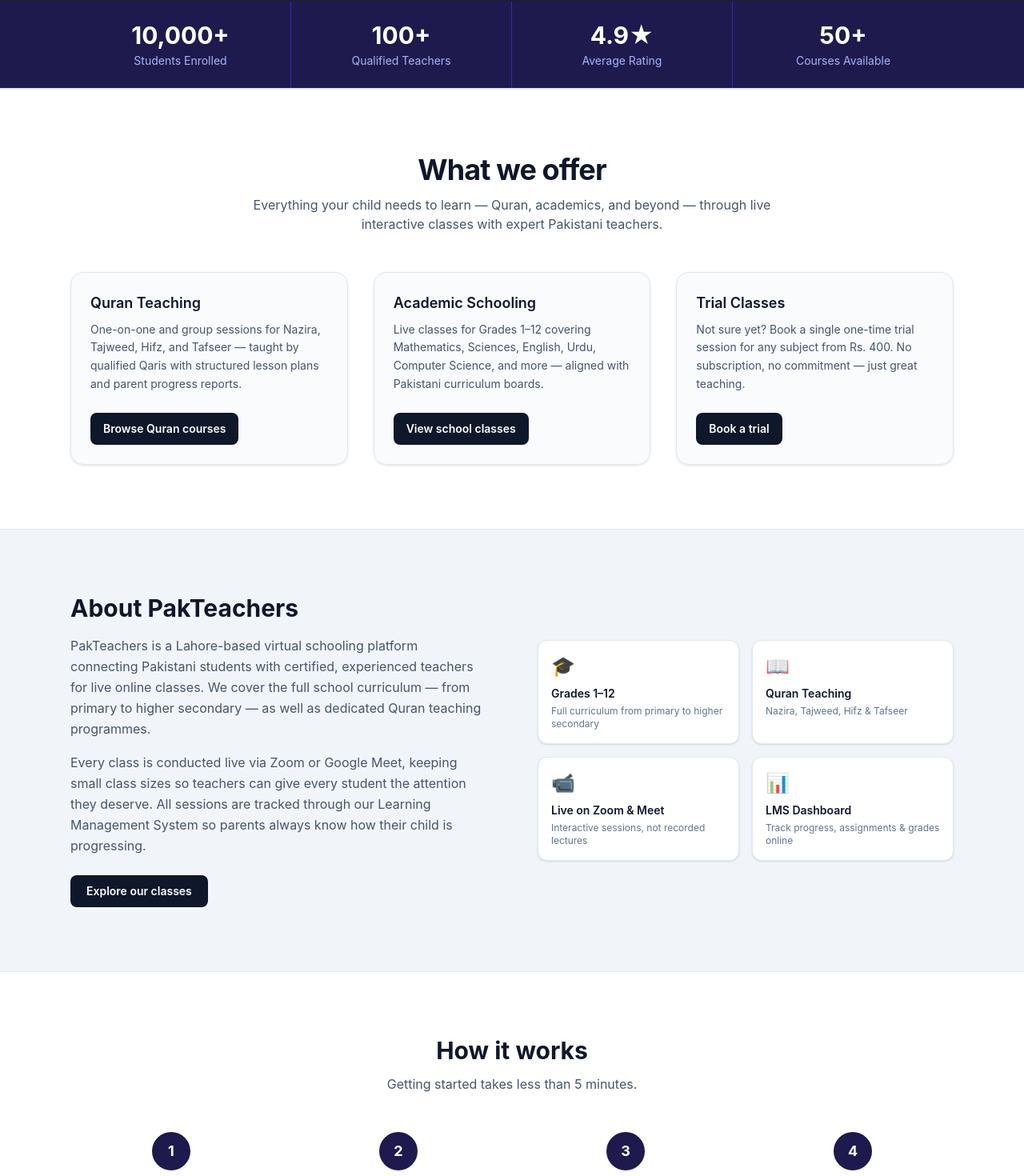
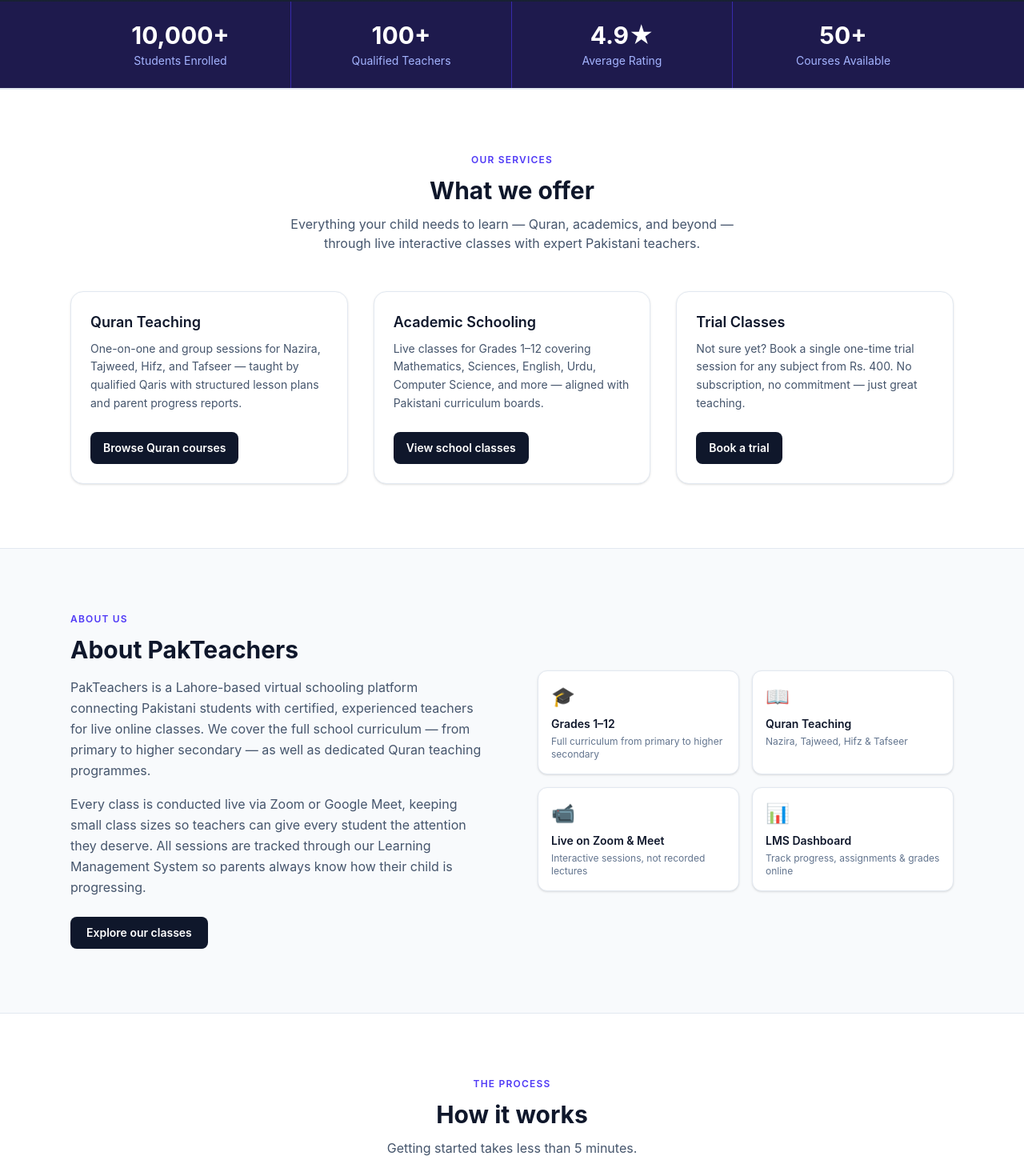
Before and after one commit to coditiumsolutions/PakTeachers, a React (Vite) app: page / in a window 1280 px wide. Shown: the part 717-2187 px from the top of the page at 80% size. Built offline with nearby package versions, Linux system fonts and the light colour scheme; grey boxes are pictures that could not be loaded.

Commit message:
Update: Improve Homepage UI

```diff
--- a/src/components/FeatureSection.tsx
+++ b/src/components/FeatureSection.tsx
@@ -1,4 +1,15 @@
 import { Link } from 'react-router-dom'
+
+const STYLES = `
+  @keyframes hpFadeUp {
+    from { opacity: 0; transform: translateY(14px); }
+    to   { opacity: 1; transform: translateY(0); }
+  }
+  .hp-fade { animation: hpFadeUp 0.5s ease both; }
+  .hp-fade-1 { animation-delay: 0.05s; }
+  .hp-fade-2 { animation-delay: 0.13s; }
+  .hp-fade-3 { animation-delay: 0.21s; }
+`
 
 const cards = [
   {
@@ -27,19 +38,21 @@
 export function FeatureSection() {
   return (
     <section id="services" className="scroll-mt-(--nav-stack-height) border-t border-slate-200 bg-white py-16 sm:py-20">
+      <style>{STYLES}</style>
       <div className="mx-auto max-w-6xl px-4 sm:px-6">
-        <div className="mx-auto max-w-2xl text-center">
-          <h2 className="text-3xl font-bold tracking-tight text-slate-900 sm:text-4xl">What we offer</h2>
+        <div className="mx-auto max-w-xl text-center">
+          <p className="text-xs font-semibold uppercase tracking-widest text-indigo-600">Our Services</p>
+          <h2 className="mt-3 text-2xl font-bold text-slate-900 sm:text-3xl">What we offer</h2>
           <p className="mt-3 text-slate-600">
             Everything your child needs to learn — Quran, academics, and beyond — through live interactive classes with expert Pakistani teachers.
           </p>
         </div>
 
         <div className="mt-12 grid gap-8 sm:grid-cols-2 lg:grid-cols-3">
-          {cards.map((card) => (
+          {cards.map((card, i) => (
             <article
               key={card.title}
-              className="flex flex-col rounded-2xl border border-slate-200 bg-slate-50/80 p-6 shadow-sm transition hover:border-slate-300 hover:shadow-md"
+              className={`hp-fade hp-fade-${i + 1} flex flex-col rounded-2xl border border-slate-200 bg-white p-6 shadow-sm transition hover:border-indigo-200 hover:shadow-md`}
             >
               <h3 className="text-lg font-semibold text-slate-900">{card.title}</h3>
               <p className="mt-2 flex-1 text-sm leading-relaxed text-slate-600">{card.description}</p>
--- a/src/pages/HomePage.tsx
+++ b/src/pages/HomePage.tsx
@@ -1,6 +1,18 @@
 import { Link } from 'react-router-dom'
 import { HeroSlider } from '../components/HeroSlider'
 import { FeatureSection } from '../components/FeatureSection'
+
+const STYLES = `
+  @keyframes hpFadeUp {
+    from { opacity: 0; transform: translateY(14px); }
+    to   { opacity: 1; transform: translateY(0); }
+  }
+  .hp-fade { animation: hpFadeUp 0.5s ease both; }
+  .hp-fade-1 { animation-delay: 0.05s; }
+  .hp-fade-2 { animation-delay: 0.13s; }
+  .hp-fade-3 { animation-delay: 0.21s; }
+  .hp-fade-4 { animation-delay: 0.30s; }
+`
 
 const stats = [
   { value: '10,000+', label: 'Students Enrolled' },
@@ -12,6 +24,7 @@
 export function HomePage() {
   return (
     <>
+      <style>{STYLES}</style>
       <HeroSlider />
 
       {/* Stats bar */}
@@ -29,11 +42,12 @@
       <FeatureSection />
 
       {/* About */}
-      <section id="about" className="scroll-mt-(--nav-stack-height) border-t border-slate-200 bg-slate-100 py-16 sm:py-20">
+      <section id="about" className="scroll-mt-(--nav-stack-height) border-t border-slate-200 bg-slate-50 py-16 sm:py-20">
         <div className="mx-auto max-w-6xl px-4 sm:px-6">
           <div className="grid gap-10 lg:grid-cols-2 lg:gap-16 lg:items-center">
             <div>
-              <h2 className="text-2xl font-bold text-slate-900 sm:text-3xl">About PakTeachers</h2>
+              <p className="text-xs font-semibold uppercase tracking-widest text-indigo-600">About Us</p>
+              <h2 className="mt-3 text-2xl font-bold text-slate-900 sm:text-3xl">About PakTeachers</h2>
               <p className="mt-4 text-slate-600 leading-relaxed">
                 PakTeachers is a Lahore-based virtual schooling platform connecting Pakistani students with certified, experienced teachers for live online classes. We cover the full school curriculum — from primary to higher secondary — as well as dedicated Quran teaching programmes.
               </p>
@@ -65,8 +79,9 @@
       {/* How it works */}
       <section id="how-it-works" className="scroll-mt-(--nav-stack-height) border-t border-slate-200 bg-white py-16 sm:py-20">
         <div className="mx-auto max-w-6xl px-4 sm:px-6">
-          <div className="mx-auto max-w-2xl text-center">
-            <h2 className="text-2xl font-bold text-slate-900 sm:text-3xl">How it works</h2>
+          <div className="mx-auto max-w-xl text-center">
+            <p className="text-xs font-semibold uppercase tracking-widest text-indigo-600">The Process</p>
+            <h2 className="mt-3 text-2xl font-bold text-slate-900 sm:text-3xl">How it works</h2>
             <p className="mt-3 text-slate-600">Getting started takes less than 5 minutes.</p>
           </div>
           <div className="mt-12 grid gap-8 sm:grid-cols-2 lg:grid-cols-4">
@@ -75,8 +90,8 @@
               ['2', 'Book a trial', 'Attend a single paid trial class from as low as Rs. 400.'],
               ['3', 'Register & pay', 'Enrol and get instant access to your LMS dashboard.'],
               ['4', 'Join live class', 'Your teacher sends the Zoom/Meet link — learning starts!'],
-            ].map(([n, title, desc]) => (
-              <div key={n} className="flex flex-col items-center text-center">
+            ].map(([n, title, desc], i) => (
+              <div key={n} className={`hp-fade hp-fade-${i + 1} flex flex-col items-center text-center`}>
                 <div className="flex h-12 w-12 items-center justify-center rounded-full bg-indigo-950 text-lg font-bold text-white">
                   {n}
                 </div>
```
